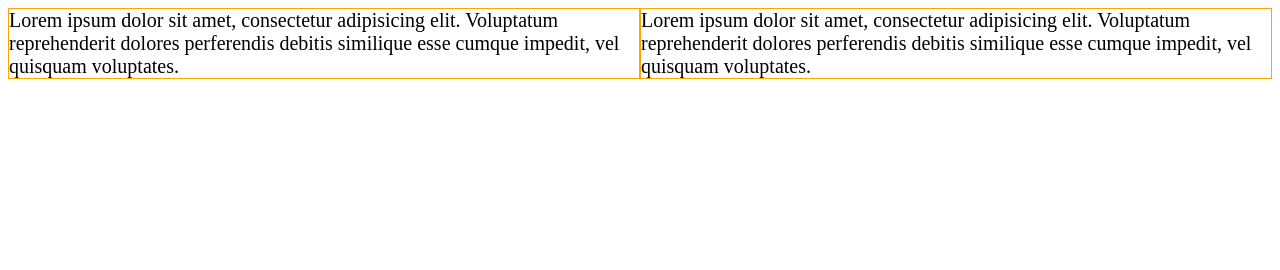
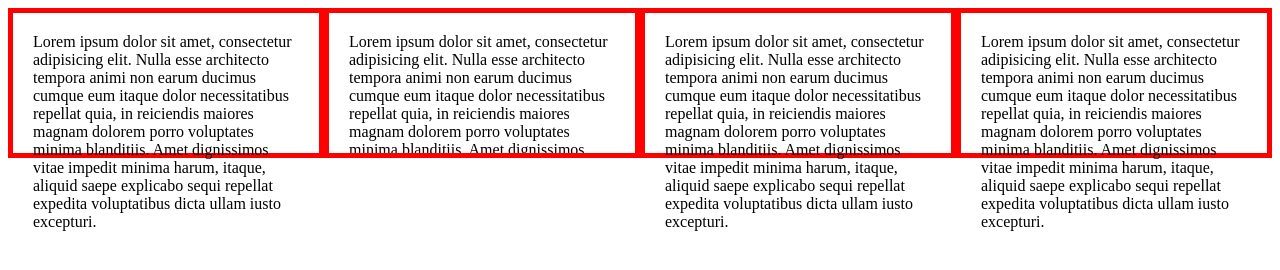
Before and after one commit to agacik/css-rozszerzony, a plain HTML site: page 8-box-sizing/index.html in a window 1280 px wide. Drawn offline with Linux system fonts and the light colour scheme.

Commit message:
Powtórka z box-sizing.

```diff
--- /dev/null
+++ b/8-box-sizing/css/box-sizing.css
@@ -0,0 +1,12 @@
+#box {
+    border: 5px solid red;
+    padding: 20px;
+    float: left;
+    width: 25%;
+    height: 150px;
+    box-sizing: border-box;
+}
+
+#box:nth-of-type(2) {
+    overflow: auto;
+}
--- a/8-box-sizing/index.html
+++ b/8-box-sizing/index.html
@@ -2,11 +2,19 @@
 <html lang="en">
 <head>
     <meta charset="UTF-8">
-    <link rel="stylesheet" href="css/style.css">
+<!--    <link rel="stylesheet" href="css/style.css">-->
+    <link rel="stylesheet" href="css/box-sizing.css">
     <title>Box-sizing</title>
 </head>
 <body>
+<!--
     <div class="box">Lorem ipsum dolor sit amet, consectetur adipisicing elit. Voluptatum reprehenderit dolores perferendis debitis similique esse cumque impedit, vel quisquam voluptates.</div>
     <div class="box">Lorem ipsum dolor sit amet, consectetur adipisicing elit. Voluptatum reprehenderit dolores perferendis debitis similique esse cumque impedit, vel quisquam voluptates.</div>
+-->
+    <div id="box">Lorem ipsum dolor sit amet, consectetur adipisicing elit. Nulla esse architecto tempora animi non earum ducimus cumque eum itaque dolor necessitatibus repellat quia, in reiciendis maiores magnam dolorem porro voluptates minima blanditiis. Amet dignissimos vitae impedit minima harum, itaque, aliquid saepe explicabo sequi repellat expedita voluptatibus dicta ullam iusto excepturi.</div>
+    <div id="box">Lorem ipsum dolor sit amet, consectetur adipisicing elit. Nulla esse architecto tempora animi non earum ducimus cumque eum itaque dolor necessitatibus repellat quia, in reiciendis maiores magnam dolorem porro voluptates minima blanditiis. Amet dignissimos vitae impedit minima harum, itaque, aliquid saepe explicabo sequi repellat expedita voluptatibus dicta ullam iusto excepturi.</div>
+    <div id="box">Lorem ipsum dolor sit amet, consectetur adipisicing elit. Nulla esse architecto tempora animi non earum ducimus cumque eum itaque dolor necessitatibus repellat quia, in reiciendis maiores magnam dolorem porro voluptates minima blanditiis. Amet dignissimos vitae impedit minima harum, itaque, aliquid saepe explicabo sequi repellat expedita voluptatibus dicta ullam iusto excepturi.</div>
+    <div id="box">Lorem ipsum dolor sit amet, consectetur adipisicing elit. Nulla esse architecto tempora animi non earum ducimus cumque eum itaque dolor necessitatibus repellat quia, in reiciendis maiores magnam dolorem porro voluptates minima blanditiis. Amet dignissimos vitae impedit minima harum, itaque, aliquid saepe explicabo sequi repellat expedita voluptatibus dicta ullam iusto excepturi.</div>
+
 </body>
 </html>
```
